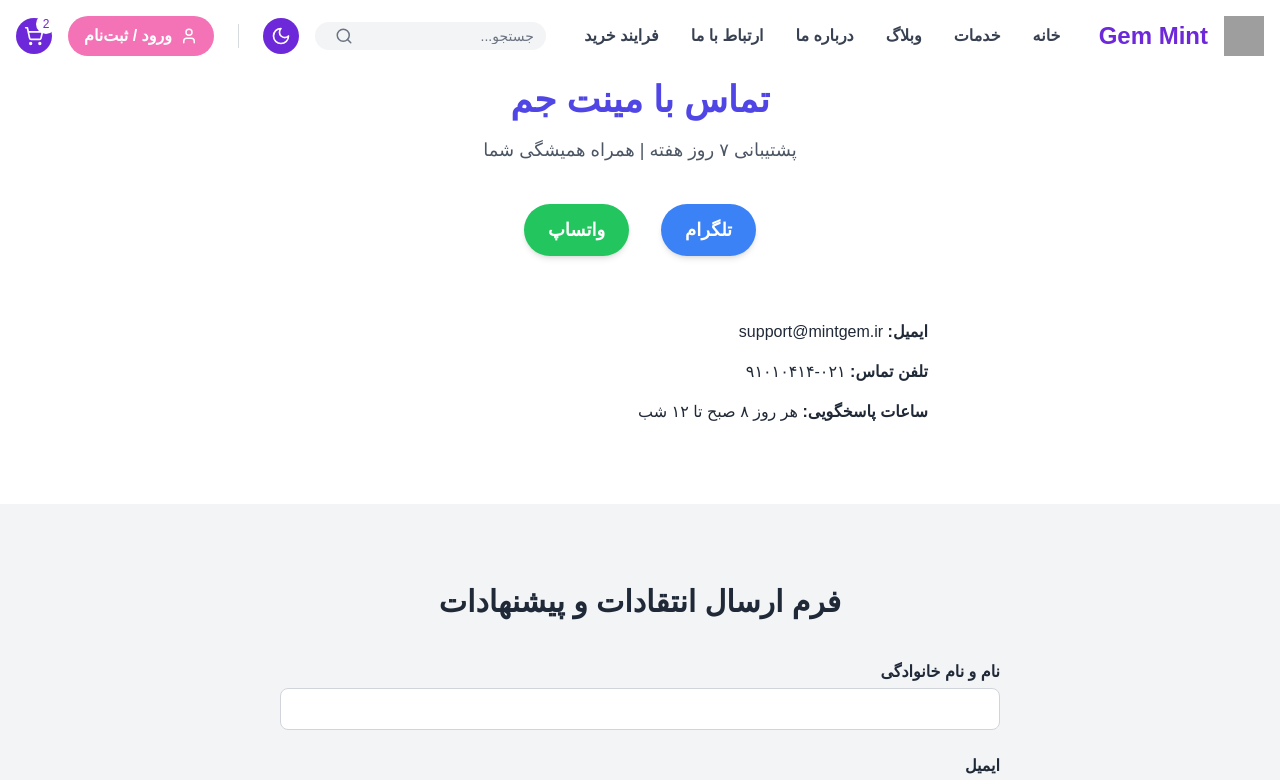
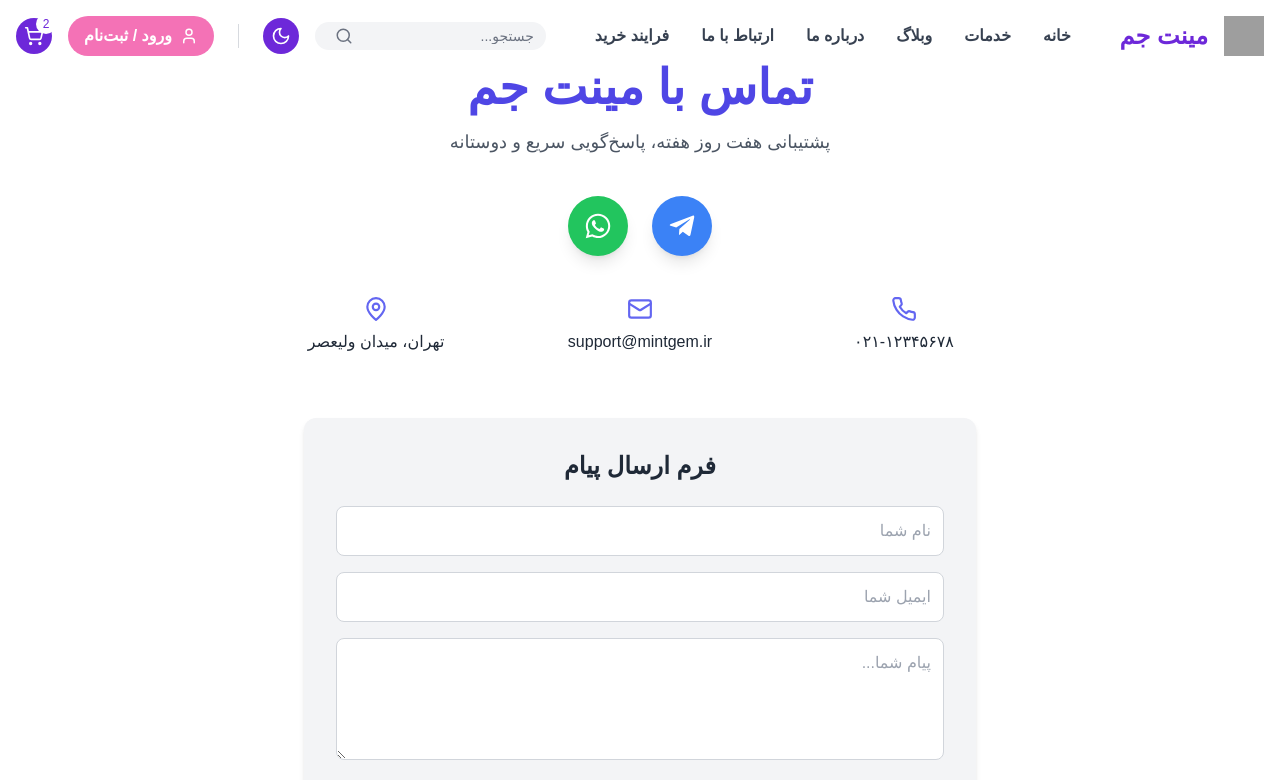
Before and after one commit to aradrezaei/Mintgem-frontend, a Next.js app: page /contact-us in a window 1280 px wide. Shown: the top 780 px of the page. Built offline with nearby package versions, Linux system fonts and the light colour scheme; grey boxes are pictures that could not be loaded; a web font is replaced by a local one.

Commit message:
fixing all

```diff
--- a/components/Footer.js
+++ b/components/Footer.js
@@ -23,7 +23,7 @@
           <a href="/services" className="hover:text-accent transition">خدمات</a>
           <a href="/blog" className="hover:text-accent transition">وبلاگ</a>
           <a href="/about" className="hover:text-accent transition">درباره ما</a>
-          <a href="/contact" className="hover:text-accent transition">ارتباط با ما</a>
+          <a href="/contact-us" className="hover:text-accent transition">ارتباط با ما</a>
         </div>
 
         {/* بخش شبکه‌های اجتماعی */}
--- a/components/Navbar.js
+++ b/components/Navbar.js
@@ -2,6 +2,7 @@
 
 import { useState, useEffect } from 'react';
 import { ShoppingCart, Sun, Moon, Menu, User, Search } from 'lucide-react';
+import Link from 'next/link';
 
 export default function Navbar() {
   const [isScrolled, setIsScrolled] = useState(false);
@@ -30,16 +31,17 @@
         {/* Logo and Name */}
         <div className="flex items-center gap-4">
           <img src="/logo.png" alt="Logo" className="w-10 h-10" />
-          <span className="text-2xl font-extrabold text-primary">Gem Mint</span>
+          <span className="text-2xl font-extrabold text-primary">مینت جم</span>
         </div>
 
         {/* Desktop Menu */}
         <nav className="hidden lg:flex items-center gap-8">
-          {['خانه', 'خدمات', 'وبلاگ', 'درباره ما', 'ارتباط با ما', 'فرایند خرید'].map((link, idx) => (
-            <a key={idx} href="#" className="text-gray-700 dark:text-gray-300 hover:text-primary dark:hover:text-accent transition font-semibold">
-              {link}
-            </a>
-          ))}
+          <Link href="/"><span className="text-gray-700 dark:text-gray-300 hover:text-primary dark:hover:text-accent transition font-semibold">خانه</span></Link>
+          <Link href="/services"><span className="text-gray-700 dark:text-gray-300 hover:text-primary dark:hover:text-accent transition font-semibold">خدمات</span></Link>
+          <Link href="/blog"><span className="text-gray-700 dark:text-gray-300 hover:text-primary dark:hover:text-accent transition font-semibold">وبلاگ</span></Link>
+          <Link href="/about"><span className="text-gray-700 dark:text-gray-300 hover:text-primary dark:hover:text-accent transition font-semibold">درباره ما</span></Link>
+          <Link href="/contact-us"><span className="text-gray-700 dark:text-gray-300 hover:text-primary dark:hover:text-accent transition font-semibold">ارتباط با ما</span></Link>
+          <Link href="/purchaseprocess"><span className="text-gray-700 dark:text-gray-300 hover:text-primary dark:hover:text-accent transition font-semibold">فرایند خرید</span></Link>
         </nav>
 
         {/* Actions */}
@@ -81,14 +83,15 @@
         <div className="lg:hidden bg-white dark:bg-darkbg shadow-md backdrop-blur-md flex flex-col items-center py-6 gap-6 animate-slideDown">
           <div className="flex items-center gap-2">
             <img src="/logo.png" alt="Logo" className="w-8 h-8" />
-            <span className="text-xl font-bold text-primary">Gem Mint</span>
+            <span className="text-xl font-bold text-primary">مینت جم</span>
           </div>
           <div className="flex flex-col gap-4 text-center">
-            {['خانه', 'خدمات', 'وبلاگ', 'درباره ما', 'ارتباط با ما', 'فرایند خرید'].map((link, idx) => (
-              <a key={idx} href="#" className="text-gray-700 dark:text-gray-300 hover:text-primary dark:hover:text-accent transition font-semibold">
-                {link}
-              </a>
-            ))}
+            <Link href="/"><span className="text-gray-700 dark:text-gray-300 hover:text-primary dark:hover:text-accent transition font-semibold">خانه</span></Link>
+            <Link href="/services"><span className="text-gray-700 dark:text-gray-300 hover:text-primary dark:hover:text-accent transition font-semibold">خدمات</span></Link>
+            <Link href="/blog"><span className="text-gray-700 dark:text-gray-300 hover:text-primary dark:hover:text-accent transition font-semibold">وبلاگ</span></Link>
+            <Link href="/about"><span className="text-gray-700 dark:text-gray-300 hover:text-primary dark:hover:text-accent transition font-semibold">درباره ما</span></Link>
+            <Link href="/contact-us"><span className="text-gray-700 dark:text-gray-300 hover:text-primary dark:hover:text-accent transition font-semibold">ارتباط با ما</span></Link>
+            <Link href="/purchaseprocess"><span className="text-gray-700 dark:text-gray-300 hover:text-primary dark:hover:text-accent transition font-semibold">فرایند خرید</span></Link>
           </div>
           <div className="flex items-center gap-4 mt-4">
             <Search size={24} className="text-gray-700 dark:text-gray-300" />
--- a/pages/about.js
+++ b/pages/about.js
@@ -6,75 +6,66 @@
 
 export default function About() {
   return (
-    <div className="flex flex-col min-h-screen bg-gray-50 dark:bg-darkbg transition-colors duration-300">
+    <div className="flex flex-col min-h-screen bg-white dark:bg-gray-900 transition-colors duration-300">
       <Navbar />
 
       {/* Hero Section */}
-      <section className="relative w-full h-[500px]">
+      <section className="relative w-full h-[600px] overflow-hidden">
         <img
-          src="https://images.unsplash.com/photo-1590080877632-8025fc92d7c4"
+          src="https://images.unsplash.com/photo-1618005198919-d3d4b1aeb8b0"
           alt="Gaming"
-          className="absolute w-full h-full object-cover opacity-80"
+          className="absolute w-full h-full object-cover brightness-[0.4]"
         />
-        <div className="absolute inset-0 bg-black/50 flex flex-col justify-center items-center text-white text-center">
-          <h1 className="text-5xl font-extrabold mb-4">درباره ما</h1>
-          <p className="text-xl font-medium">سریع‌ترین، امن‌ترین و حرفه‌ای‌ترین فروشگاه پول بازی</p>
+        <div className="relative z-10 flex flex-col justify-center items-center h-full text-gray-800 dark:text-white text-center">
+          <h1 className="text-6xl font-black mb-4 tracking-tight drop-shadow-lg">درباره مینت جم</h1>
+          <p className="text-2xl font-medium opacity-90">سریع‌ترین، امن‌ترین و پیشرفته‌ترین پلتفرم خرید پول بازی در ایران</p>
         </div>
       </section>
 
       {/* Mission Section */}
-      <section className="py-20 max-w-7xl mx-auto px-6 grid md:grid-cols-2 gap-10 items-center">
+      <section className="py-24 max-w-7xl mx-auto px-6 grid md:grid-cols-2 gap-12 items-center">
         <div>
-          <h2 className="text-4xl font-bold text-primary mb-6">ماموریت ما</h2>
+          <h2 className="text-4xl font-extrabold text-primary mb-6">ماموریت ما</h2>
           <p className="text-lg leading-8 text-gray-700 dark:text-gray-300">
-            مینت جم متعهد است تا بهترین تجربه خرید پول بازی را به شما ارائه دهد، با امنیت فوق‌العاده، سرعت بالا، پشتیبانی ۲۴ ساعته و تخفیف‌های فوق ویژه برای کاربران وفادار. ما آینده‌ی بازار گیمینگ را هوشمندتر می‌سازیم.
+            مینت جم با هدف تحول در تجربه خرید آنلاین پول بازی، ایجاد شده است. ما باور داریم که سرعت، امنیت و شفافیت، فاکتورهای کلیدی رضایت کاربران هستند. بنابراین با فراهم‌سازی بستر سریع، پشتیبانی ۲۴ ساعته و قیمت‌های منصفانه، قدمی بزرگ در بازار گیمینگ ایران برداشته‌ایم.
           </p>
         </div>
         <div>
           <img
             src="https://images.unsplash.com/photo-1600267165477-5a36d057b1a7"
             alt="Mission"
-            className="rounded-2xl shadow-2xl"
+            className="rounded-3xl shadow-2xl object-cover"
           />
         </div>
       </section>
 
       {/* Features Section */}
-      <section className="py-20 bg-gradient-to-r from-primary to-secondary text-white">
+      <section className="py-24 bg-white dark:bg-gray-900 text-gray-800 dark:text-white">
         <div className="max-w-7xl mx-auto px-6">
-          <h2 className="text-4xl font-bold text-center mb-14">چرا مینت جم؟</h2>
-          <div className="grid md:grid-cols-4 gap-10">
+          <h2 className="text-4xl font-bold text-center mb-16">چرا مینت جم؟</h2>
+          <div className="grid md:grid-cols-4 gap-12">
             <div className="text-center">
-              <FaRocket className="text-6xl mb-4 mx-auto" />
-              <h3 className="text-2xl font-bold mb-2">سرعت بی‌نظیر</h3>
-              <p>تحویل فوق سریع محصولات دیجیتال.</p>
+              <FaRocket className="text-5xl mb-4 mx-auto text-pink-500" />
+              <h3 className="text-xl font-semibold mb-2">سرعت بی‌نظیر</h3>
+              <p className="text-gray-600 dark:text-gray-300">تحویل آنی و بدون معطلی.</p>
             </div>
             <div className="text-center">
-              <FaShieldAlt className="text-6xl mb-4 mx-auto" />
-              <h3 className="text-2xl font-bold mb-2">امنیت کامل</h3>
-              <p>اطلاعات شما با ما در امنیت کامل است.</p>
+              <FaShieldAlt className="text-5xl mb-4 mx-auto text-green-400" />
+              <h3 className="text-xl font-semibold mb-2">امنیت کامل</h3>
+              <p className="text-gray-600 dark:text-gray-300">اطلاعات کاربران کاملاً رمزنگاری شده و محفوظ است.</p>
             </div>
             <div className="text-center">
-              <FaTags className="text-6xl mb-4 mx-auto" />
-              <h3 className="text-2xl font-bold mb-2">تخفیف‌های شگفت‌انگیز</h3>
-              <p>با خرید بیشتر، تخفیف‌های بیشتری بگیر!</p>
+              <FaTags className="text-5xl mb-4 mx-auto text-yellow-400" />
+              <h3 className="text-xl font-semibold mb-2">تخفیف‌های شگفت‌انگیز</h3>
+              <p className="text-gray-600 dark:text-gray-300">پیشنهادات جذاب برای کاربران وفادار.</p>
             </div>
             <div className="text-center">
-              <FaHeadset className="text-6xl mb-4 mx-auto" />
-              <h3 className="text-2xl font-bold mb-2">پشتیبانی حرفه‌ای</h3>
-              <p>پشتیبانی قوی از کاربران در تمامی ساعات.</p>
+              <FaHeadset className="text-5xl mb-4 mx-auto text-blue-400" />
+              <h3 className="text-xl font-semibold mb-2">پشتیبانی ۲۴ ساعته</h3>
+              <p className="text-gray-600 dark:text-gray-300">در هر لحظه آماده پاسخگویی به شما هستیم.</p>
             </div>
           </div>
         </div>
-      </section>
-
-      {/* Call to Action */}
-      <section className="py-20 bg-gray-100 dark:bg-gray-800 transition-colors duration-300 text-center">
-        <h2 className="text-3xl font-bold text-primary mb-8">به مینت جم بپیوندید!</h2>
-        <p className="text-lg text-gray-700 dark:text-gray-300 mb-6">تجربه‌ی خرید حرفه‌ای و سریع پول بازی‌ها فقط با ما.</p>
-        <a href="/" className="inline-block px-6 py-3 bg-accent text-white rounded-full hover:bg-pink-600 transition">
-          بازگشت به صفحه اصلی
-        </a>
       </section>
 
       <Footer />
--- a/pages/contact-us.js
+++ b/pages/contact-us.js
@@ -2,65 +2,49 @@
 
 import Navbar from '../components/Navbar';
 import Footer from '../components/Footer';
-import { MessageSquare, PhoneCall } from 'lucide-react';
+import { Mail, MapPin, Phone } from 'lucide-react';
+import { FaTelegramPlane, FaWhatsapp } from 'react-icons/fa';
 
 export default function ContactUs() {
   return (
-    <div className="bg-white dark:bg-gray-900 text-gray-800 dark:text-gray-100 min-h-screen">
+    <div className="flex flex-col min-h-screen bg-white dark:bg-gray-900 text-gray-800 dark:text-gray-100">
       <Navbar />
 
-      <section className="py-20 text-center">
-        <h1 className="text-4xl font-extrabold text-indigo-600 dark:text-indigo-400 mb-4">تماس با مینت جم</h1>
-        <p className="text-lg text-gray-600 dark:text-gray-300">پشتیبانی ۷ روز هفته | همراه همیشگی شما</p>
+      <section className="py-16 text-center px-4">
+        <h1 className="text-5xl font-extrabold text-indigo-600 dark:text-indigo-400 mb-4">تماس با مینت جم</h1>
+        <p className="text-lg text-gray-600 dark:text-gray-300 mb-10">پشتیبانی هفت روز هفته، پاسخ‌گویی سریع و دوستانه</p>
 
-        <div className="mt-10 flex justify-center gap-8">
-          <a
-            href="https://t.me/mintgem"
-            target="_blank"
-            rel="noopener noreferrer"
-            className="bg-blue-500 hover:bg-blue-600 text-white px-6 py-3 rounded-full text-lg font-semibold shadow-md transition-all"
-          >
-            تلگرام
+        <div className="flex justify-center gap-6 mb-10 flex-wrap">
+          <a href="https://t.me/yourtelegram" target="_blank" rel="noopener noreferrer" className="bg-blue-500 hover:bg-blue-600 text-white p-4 rounded-full shadow-lg transition duration-300 transform hover:scale-110">
+            <FaTelegramPlane size={28} />
           </a>
-          <a
-            href="https://wa.me/989123456789"
-            target="_blank"
-            rel="noopener noreferrer"
-            className="bg-green-500 hover:bg-green-600 text-white px-6 py-3 rounded-full text-lg font-semibold shadow-md transition-all"
-          >
-            واتساپ
+          <a href="https://wa.me/yourwhatsapp" target="_blank" rel="noopener noreferrer" className="bg-green-500 hover:bg-green-600 text-white p-4 rounded-full shadow-lg transition duration-300 transform hover:scale-110">
+            <FaWhatsapp size={28} />
           </a>
         </div>
 
-        <div className="mt-16 max-w-xl mx-auto space-y-4 text-right">
-          <p><strong>ایمیل:</strong> support@mintgem.ir</p>
-          <p><strong>تلفن تماس:</strong> ۰۲۱-۹۱۰۱۰۴۱۴</p>
-          <p><strong>ساعات پاسخگویی:</strong> هر روز ۸ صبح تا ۱۲ شب</p>
+        <div className="max-w-3xl mx-auto grid grid-cols-1 md:grid-cols-3 gap-6 mb-16">
+          <div className="flex flex-col items-center gap-2">
+            <Phone size={26} className="text-indigo-500" />
+            <p>۰۲۱-۱۲۳۴۵۶۷۸</p>
+          </div>
+          <div className="flex flex-col items-center gap-2">
+            <Mail size={26} className="text-indigo-500" />
+            <p>support@mintgem.ir</p>
+          </div>
+          <div className="flex flex-col items-center gap-2">
+            <MapPin size={26} className="text-indigo-500" />
+            <p>تهران، میدان ولیعصر</p>
+          </div>
         </div>
-      </section>
 
-      <section className="py-20 bg-gray-100 dark:bg-gray-800">
-        <div className="max-w-3xl mx-auto px-6">
-          <h2 className="text-3xl font-bold text-center mb-10">فرم ارسال انتقادات و پیشنهادات</h2>
-          <form className="space-y-6">
-            <div>
-              <label className="block mb-1 font-semibold">نام و نام خانوادگی</label>
-              <input type="text" className="w-full px-4 py-2 rounded-lg bg-white dark:bg-gray-700 border border-gray-300 dark:border-gray-600" />
-            </div>
-            <div>
-              <label className="block mb-1 font-semibold">ایمیل</label>
-              <input type="email" className="w-full px-4 py-2 rounded-lg bg-white dark:bg-gray-700 border border-gray-300 dark:border-gray-600" />
-            </div>
-            <div>
-              <label className="block mb-1 font-semibold">پیام شما</label>
-              <textarea rows="5" className="w-full px-4 py-2 rounded-lg bg-white dark:bg-gray-700 border border-gray-300 dark:border-gray-600"></textarea>
-            </div>
-            <button
-              type="submit"
-              className="w-full bg-indigo-600 hover:bg-indigo-700 text-white font-semibold py-3 px-6 rounded-lg transition-all"
-            >
-              ارسال پیام
-            </button>
+        <div className="max-w-2xl mx-auto bg-gray-100 dark:bg-gray-800 p-8 rounded-xl shadow-md">
+          <h2 className="text-2xl font-bold mb-6">فرم ارسال پیام</h2>
+          <form className="space-y-4">
+            <input type="text" placeholder="نام شما" className="w-full p-3 rounded-lg bg-white dark:bg-gray-700 border border-gray-300 dark:border-gray-600" />
+            <input type="email" placeholder="ایمیل شما" className="w-full p-3 rounded-lg bg-white dark:bg-gray-700 border border-gray-300 dark:border-gray-600" />
+            <textarea rows="4" placeholder="پیام شما..." className="w-full p-3 rounded-lg bg-white dark:bg-gray-700 border border-gray-300 dark:border-gray-600"></textarea>
+            <button type="submit" className="w-full bg-indigo-600 hover:bg-indigo-700 text-white font-semibold py-3 rounded-lg transition">ارسال پیام</button>
           </form>
         </div>
       </section>
```
Also changed, not shown: pages/404.js (added, +36 -0 lines).
